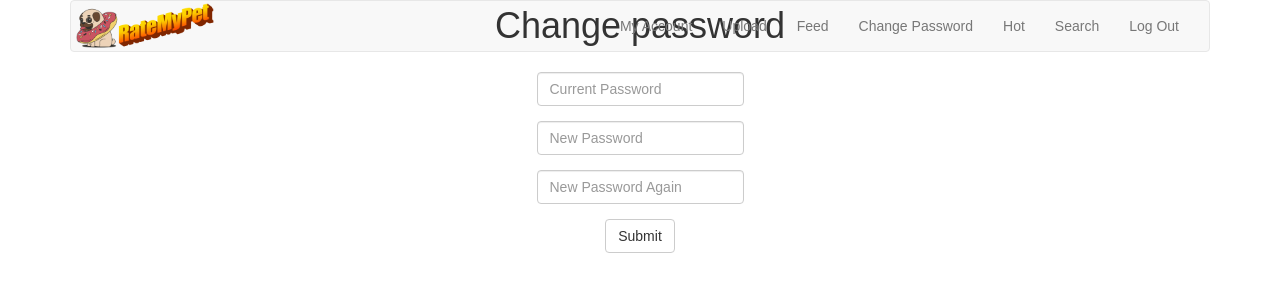
After one commit to rmhklarenaar/ratemypet, a Flask app: page /change_password in a window 1280 px wide. The commit adds this page. Shown: the top 300 px of the page. Run offline with Flask 2, Linux system fonts and the light colour scheme; the visitor is signed in with stand-in values (Sample User, id 1); some libraries are stand-ins or nearby versions.

Commit message:
search engine werkt

```diff
--- a/application.py
+++ b/application.py
@@ -287,34 +287,55 @@ def feed():
 @login_required
 def search():
 
+    username = request.form.get("search_username")
     if request.method == "POST":
-        if not request.form.get("search_username"):
+        if not username:
             return apology("Must provide a username to search!")
 
-        user = search()
+        user = search_user(username)
         user_id = user[0]["id"]
-        user_username = user[0]["username"]
 
         if len(user) == 0:
             return apology("User does not exist!")
+
 
         followers_following = following_follower(user_id)
         following = followers_following[0]
         followers = followers_following[1]
 
         picture_info = get_pictures(user_id)
-        profile_pic = select_profile_pic(user_id)[0]["photo_path"]
+        profile_pic = select_profile_pic(user_id)
 
-        return render_template("search.html", user_id = user_id, user_username = user_username)
+
+        if user_id == session["user_id"]:
+            return render_template("your_userpage.html", user_id = session["user_id"], username = username,
+                            following_amount = len(followers), follower_amount = len(following),
+                            picture_info = picture_info,profile_pic = profile_pic, post_amount = len(picture_info))
+
+        return render_template("userpage.html", user_id = user_id, username = username,
+                                following_amount = len(followers), follower_amount = len(following),
+                                picture_info = picture_info, profile_pic = profile_pic,post_amount = len(picture_info))
 
     else:
         return render_template("search.html")
 
-#@app.route("/hot", methods = ["GET", "POST"])
-#@login_required
-#def featured():
-#    if request.method == "POST":
-#        leaderboard = featured_photos()
-#        return render_template("hot.html", leaderboard = leaderboard)
-#    else:
-#        return render_template("hot.html")
+
+
+@app.route("/change_password", methods=["GET", "POST"])
+@login_required
+def change_password():
+    # if user reached route via POST (as by submitting a form via POST)
+    if request.method == "POST":
+        change_password()
+        return render_template("feed.html")
+    else:
+        return render_template("change_password.html")
+
+@app.route("/hottest", methods=["GET", "POST"])
+@login_required
+def featured():
+    if request.method == "POST":
+        leaderboard = featured_photos()
+        return render_template("hottest.html", leaderboard = leaderboard)
+    else:
+        return render_template("hottest.html",)
--- a/helpers.py
+++ b/helpers.py
@@ -151,8 +151,9 @@ def report():
     "deze fucntie zorgt ervoor dat een user een andere user kan reporten"
     return apology("Pagina is nog niet af!")
 
-def search():
-    user = db.execute("SELECT * FROM users WHERE username = :username", username = request.form.get("search_username"))
+def search_user(username):
+    user = db.execute("SELECT * FROM users WHERE username = :username", username = username)
+    print(username)
     return user
 
 def upload_photo(photo_path, caption):
@@ -198,3 +199,35 @@ def none_left():
 def total_photos():
     total = db.execute("SELECT photo_id FROM photo")
     return len(total)
+
+def change_password():
+
+    rows = db.execute("SELECT * FROM users WHERE id = :id",  id = session["user_id"])
+    # ensure all fields are filled in
+    if not request.form.get("current_password"):
+        return apology("must provide your current password")
+
+    elif not request.form.get("new_password"):
+        return apology("must provide a new password")
+
+    elif not request.form.get("new_password_again"):
+        return apology("must re-enter new password")
+
+    # ensure the passwords match
+    elif request.form.get("new_password_again") != request.form.get("new_password"):
+        return apology("passwords do not match")
+
+    # ensure the old password was correct
+    elif not pwd_context.verify(request.form.get("current_password"), rows[0]["hash"]):
+        return apology("current password is not correct")
+
+    # ensure the user creates a new password
+    elif request.form.get("new_password") == request.form.get("current_password"):
+        return apology("must provide a password that is diffrent from your current password")
+
+    # update users password
+    hash = pwd_context.hash(request.form.get("new_password"))
+    db.execute("UPDATE users SET hash = :hash WHERE id = :id",id= session["user_id"], hash = hash)
+
+    # let the user know the password is changed
+    return render_template("feed.html")
--- /dev/null
+++ b/templates/change_password.html
@@ -0,0 +1,24 @@
+{% extends "layout.html" %}
+
+{% block title %}
+    Change password
+{% endblock %}
+
+{% block main %}
+    <form action="{{ url_for('change_password') }}" method="post">
+        <fieldset>
+            <div class="form-group">
+                <input class="form-control" name="current_password" placeholder="Current Password" type="password"/>
+            </div>
+            <div class="form-group">
+                <input class="form-control" name="new_password" placeholder="New Password" type="password"/>
+            </div>
+            <div class="form-group">
+                <input class="form-control" name="new_password_again" placeholder="New Password Again" type="password"/>
+            </div>
+            <div class="form-group">
+                <button class="btn btn-default" type="submit">Submit</button>
+            </div>
+        </fieldset>
+    </form>
+{% endblock %}
--- a/templates/hot.html
+++ b/templates/hottest.html
@@ -1,7 +1,7 @@
 {% extends "layout.html" %}
 
 {% block title %}
-    Hot
+    Hottest
 {% endblock %}
 
 {% block main %}
--- a/templates/layout.html
+++ b/templates/layout.html
@@ -42,7 +42,8 @@
                                 <li><a href="{{url_for('your_userpage')}}" method="post">My Account</a></li>
                                 <li><a href="{{url_for('upload')}}">Upload</a></li>
                                 <li><a href="{{url_for('feed')}}">Feed</a></li>
-
+                                <li><a href="{{url_for('change_password')}}">Change Password</a></li>
+                                <li><a href="{{url_for('hottest')}}">Hot</a></li>
                                 <li><a href="{{url_for('search')}}">Search</a></li>
                                 <li><a href="{{url_for('logout')}}">Log Out</a></li>
                             </ul>
--- a/templates/userpage.html
+++ b/templates/userpage.html
@@ -5,11 +5,6 @@
 {% endblock %}
 
 {% block main %}
-    <h4>Search User</h4>
-    <form method="post">
-        <input type="text" name="username" placeholder="username" maxlength="30">
-        <button class="btn btn-default" type="submit" name="search">search</button>
-    </form>
 
     <h1>@{{username}}</h1><img src="{{profile_pic}}" alt="profile picture" style="height: 100px; width: 100px;"/>
     <br/>
```
Also changed, not shown: templates/search.html (+18 -0 lines).
